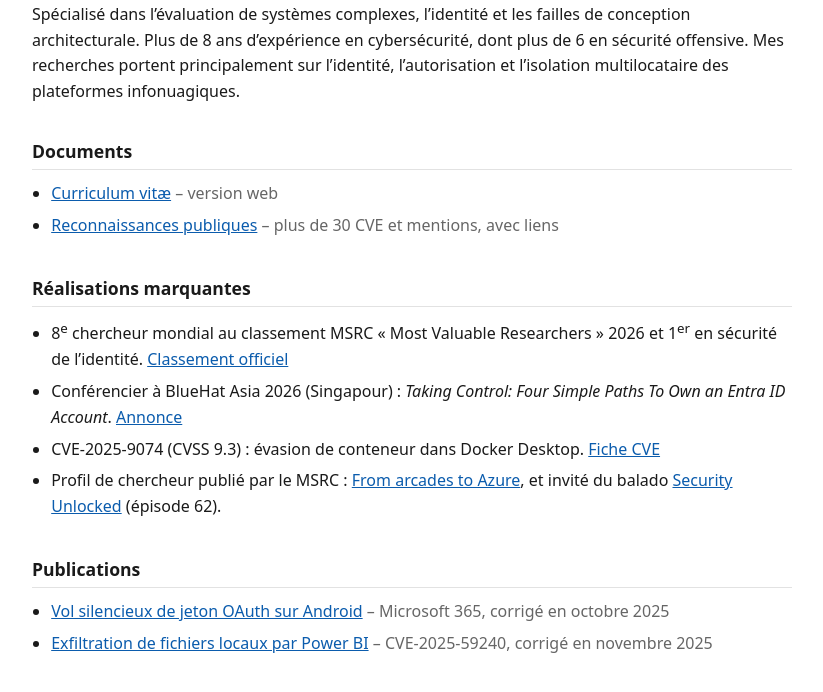
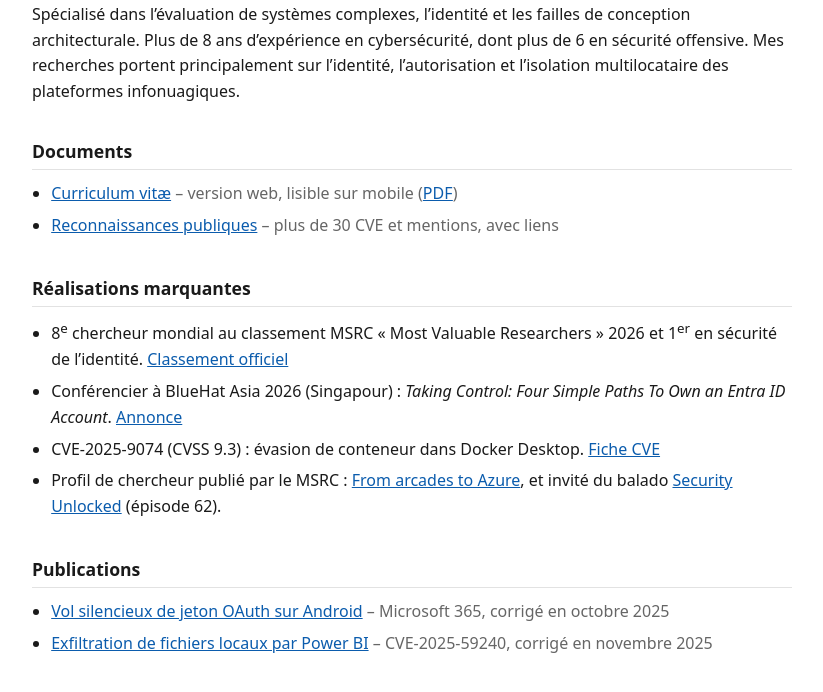
Before and after one commit to qwertysecurity/www.qwerysecurity.com, a plain HTML site: page index.html in a window 1280 px wide. Shown: the part 202-894 px from the top of the page, without its empty margins (228-1051 px from the left). Drawn offline with Linux system fonts and the light colour scheme.

Commit message:
Update index.html

```diff
--- a/index.html
+++ b/index.html
@@ -43,7 +43,7 @@ a{color:var(--link)}
 
 <h2>Documents</h2>
 <ul>
-<li><a href="CV/CV_Felix_Boulet.html">Curriculum vitæ</a> <span class="d">– version web</span></li>
+<li><a href="CV/CV_Felix_Boulet.html">Curriculum vitæ</a> <span class="d">– version web, lisible sur mobile (<a href="CV/CV_Felix_Boulet.pdf">PDF</a>)</span></li>
 <li><a href="CV/reconnaissance_publique.html">Reconnaissances publiques</a> <span class="d">– plus de 30 CVE et mentions, avec liens</span></li>
 </ul>
 
```
